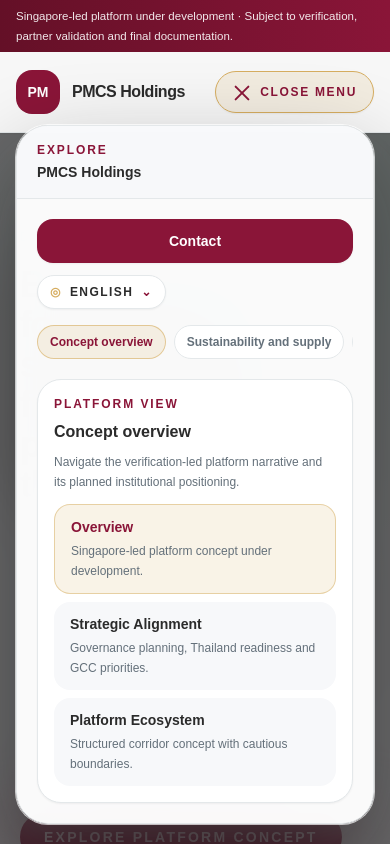
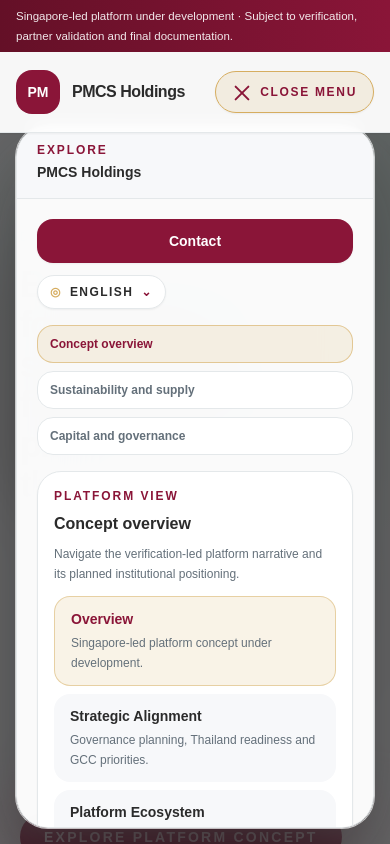
Before and after one commit to anwarlino/pmcs-holdings-website-v2, a Next.js app: page / in a window 390 px wide. Both pictures are taken after a click on the button "MENU". Shown: the top 844 px of the page. Built offline with nearby package versions, Linux system fonts and the light colour scheme.

Commit message:
Fix mobile mega menu usability

```diff
--- a/app/globals.css
+++ b/app/globals.css
@@ -46,13 +46,23 @@
   }
 
   .pmcs-mobile-menu-scroll {
+    display: grid;
+    grid-template-columns: minmax(10rem, 0.42fr) minmax(0, 0.58fr);
+    gap: 1rem;
     padding-bottom: 1rem;
     padding-top: 1rem;
   }
 
+  .pmcs-mobile-menu-scroll > :first-child {
+    grid-column: 1 / -1;
+  }
+
+  .pmcs-mobile-menu-groups {
+    margin-top: 0;
+  }
+
   .pmcs-mobile-menu-sections {
-    grid-template-columns: repeat(2, minmax(0, 1fr));
-    gap: 0.75rem;
+    margin-top: 0;
   }
 
   .pmcs-mobile-menu-sections section {
--- a/components/layout/MobileNav.tsx
+++ b/components/layout/MobileNav.tsx
@@ -80,7 +80,7 @@
     setVisibleGroupIndex(activeGroupIndex);
     setIsContentVisible(false);
     const frame = window.requestAnimationFrame(() => {
-      groupTransitionRef.current = window.setTimeout(() => setIsContentVisible(true), 80);
+      groupTransitionRef.current = window.setTimeout(() => setIsContentVisible(true), 100);
     });
 
     return () => {
@@ -147,14 +147,14 @@
     groupTransitionRef.current = window.setTimeout(() => {
       setVisibleGroupIndex(index);
       window.requestAnimationFrame(() => setIsContentVisible(true));
-    }, 140);
+    }, 170);
   }
 
   const mobileMenuLayer = (
     <>
       <div
         aria-hidden="true"
-        className={`pmcs-motion fixed inset-0 z-30 bg-[rgba(12,12,14,0.62)] backdrop-blur-2xl transition-opacity duration-200 ease-out motion-reduce:transition-none ${
+        className={`pmcs-motion fixed inset-0 z-30 bg-[rgba(12,12,14,0.62)] backdrop-blur-2xl transition-opacity duration-[220ms] ease-out motion-reduce:transition-none ${
           isOpen ? 'pointer-events-auto opacity-100' : 'pointer-events-none opacity-0'
         }`}
         onClick={() => setIsOpen(false)}
@@ -164,7 +164,7 @@
         ref={panelRef}
         inert={!isOpen}
         style={panelStyle}
-        className={`pmcs-mobile-menu-panel pmcs-motion fixed left-4 right-4 z-50 flex flex-col overflow-hidden rounded-[2rem] border bg-white/[0.97] shadow-[0_32px_90px_rgba(20,20,20,0.32)] ring-1 ring-white/70 backdrop-blur-2xl transition-[opacity,transform] duration-[260ms] ease-out motion-reduce:transition-none sm:left-auto sm:right-5 sm:w-[26rem] sm:max-w-[calc(100vw-2rem)] rtl:sm:left-5 rtl:sm:right-auto ${
+        className={`pmcs-mobile-menu-panel pmcs-motion fixed left-4 right-4 z-50 flex flex-col overflow-hidden rounded-[2rem] border bg-white/[0.97] shadow-[0_32px_90px_rgba(20,20,20,0.32)] ring-1 ring-white/70 backdrop-blur-2xl transition-[opacity,transform] duration-[280ms] ease-out motion-reduce:transition-none sm:left-auto sm:right-5 sm:w-[26rem] sm:max-w-[calc(100vw-2rem)] rtl:sm:left-5 rtl:sm:right-auto ${
           isOpen ? 'pointer-events-auto translate-y-0 scale-100 border-pmcs-line opacity-100' : 'pointer-events-none translate-y-2 scale-[0.985] border-transparent opacity-0'
         }`}
       >
@@ -192,14 +192,14 @@
             <LanguageSwitcher activeLocale={locale} label={dictionary.language.label} dictionary={dictionary} align="start" className="md:hidden" onNavigate={() => setIsOpen(false)} />
           </div>
 
-          <div className="mt-4 flex gap-2 overflow-x-auto pb-1" aria-label={dictionary.nav.mega.trigger}>
+          <div className="pmcs-mobile-menu-groups mt-4 grid gap-2" aria-label={dictionary.nav.mega.trigger}>
             {dictionary.nav.mega.groups.map((group, index) => (
               <button
                 key={group.heading}
                 type="button"
                 aria-pressed={activeGroupIndex === index}
                 onClick={() => handleGroupSelect(index)}
-                className={`pmcs-motion shrink-0 rounded-full border px-3 py-2 text-xs font-black transition duration-200 ease-out focus-visible:pmcs-focus-ring motion-reduce:transition-none ${
+                className={`pmcs-motion w-full rounded-2xl border px-3 py-2.5 text-start text-xs font-black transition duration-200 ease-out focus-visible:pmcs-focus-ring motion-reduce:transition-none ${
                   activeGroupIndex === index ? 'border-pmcs-gold/60 bg-pmcs-gold/15 text-pmcs-maroon' : 'border-pmcs-line bg-white text-pmcs-muted hover:border-pmcs-gold/50 hover:text-pmcs-maroon'
                 }`}
               >
@@ -210,7 +210,7 @@
 
           {visibleGroup ? (
             <div
-              className={`pmcs-mobile-menu-sections pmcs-motion mt-4 grid gap-4 transition-[opacity,transform] duration-200 ease-out motion-reduce:transition-none ${
+              className={`pmcs-mobile-menu-sections pmcs-motion mt-4 grid gap-4 transition-[opacity,transform] duration-[220ms] ease-out motion-reduce:transition-none ${
                 isContentVisible ? 'translate-y-0 opacity-100' : 'translate-y-1.5 opacity-0'
               }`}
             >
@@ -253,7 +253,7 @@
         aria-expanded={isOpen}
         aria-controls="mobile-navigation"
         onClick={() => setIsOpen((current) => !current)}
-        className={`pmcs-motion relative z-40 inline-flex items-center gap-2 rounded-full border px-4 py-3 text-xs font-black uppercase tracking-[0.14em] shadow-sm transition duration-200 ease-out focus-visible:pmcs-focus-ring motion-reduce:transition-none sm:text-sm ${
+        className={`pmcs-motion relative ${isOpen ? 'z-[70]' : 'z-40'} inline-flex items-center gap-2 rounded-full border px-4 py-3 text-xs font-black uppercase tracking-[0.14em] shadow-sm transition duration-200 ease-out focus-visible:pmcs-focus-ring motion-reduce:transition-none sm:text-sm ${
           isOpen ? 'border-pmcs-gold bg-pmcs-gold/15 text-pmcs-maroon' : 'border-pmcs-line bg-white text-pmcs-maroon hover:border-pmcs-gold hover:bg-pmcs-light'
         }`}
       >
--- a/components/layout/SiteHeader.tsx
+++ b/components/layout/SiteHeader.tsx
@@ -73,7 +73,7 @@
         }`}
         onClick={() => setIsMegaOpen(false)}
       />
-      <header ref={headerRef} className="sticky top-0 z-40 border-b border-pmcs-line bg-white/95 shadow-sm backdrop-blur">
+      <header ref={headerRef} className="sticky top-0 z-[60] border-b border-pmcs-line bg-white/95 shadow-sm backdrop-blur">
         <div className="bg-gradient-to-r from-pmcs-maroonDark to-pmcs-maroon text-white">
           <div className="mx-auto max-w-7xl px-4 py-1.5 sm:px-5">
             <p className="text-[0.72rem] font-medium leading-5 tracking-normal text-white/90 sm:text-xs">
```
